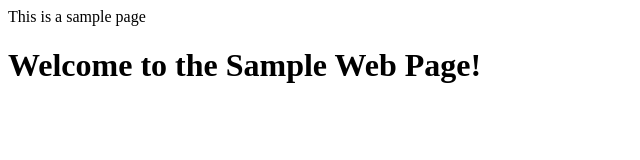
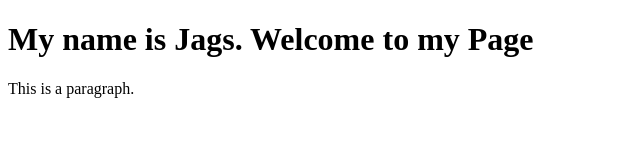
Before and after one commit to rockingrocky2/macdev, a plain HTML site: page Java/index.html in a window 1280 px wide. Shown: the whole page, without its empty margins (0-640 px from the left). Drawn offline with Linux system fonts and the light colour scheme.

Commit message:
Completly modified Page

```diff
--- a/Java/index.html
+++ b/Java/index.html
@@ -1,5 +1,10 @@
-<main>This is a sample page</main>
-<body>
-    <h1>Welcome to the Sample Web Page!</h1>
-
-</body>
+<!DOCTYPE html>
+<html>
+    <head>
+        <title>Jags Page</title>
+    </head>
+    <body>
+        <h1>My name is Jags. Welcome to my Page</h1>
+        <p>This is a paragraph.</p>
+    </body>
+</html>
```
